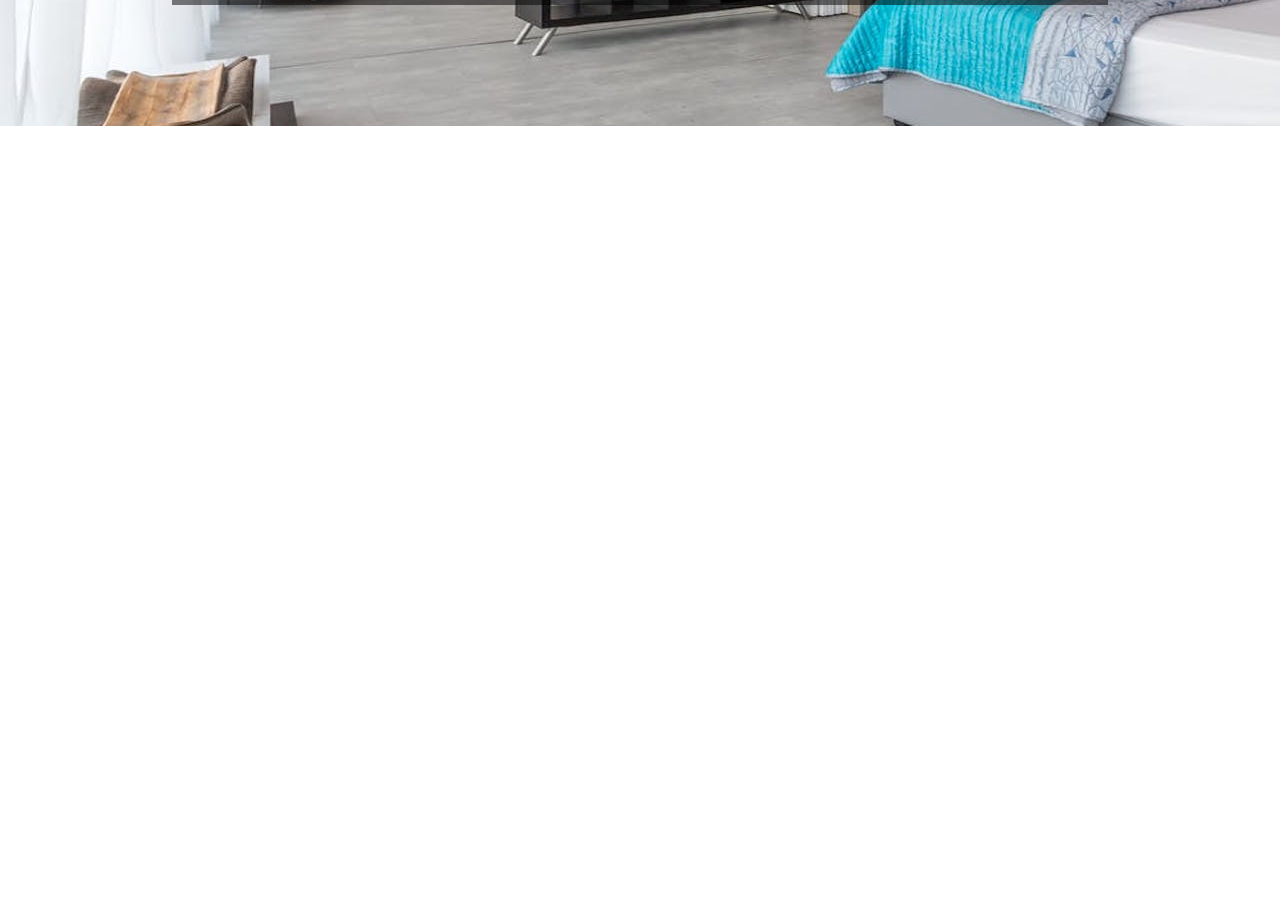
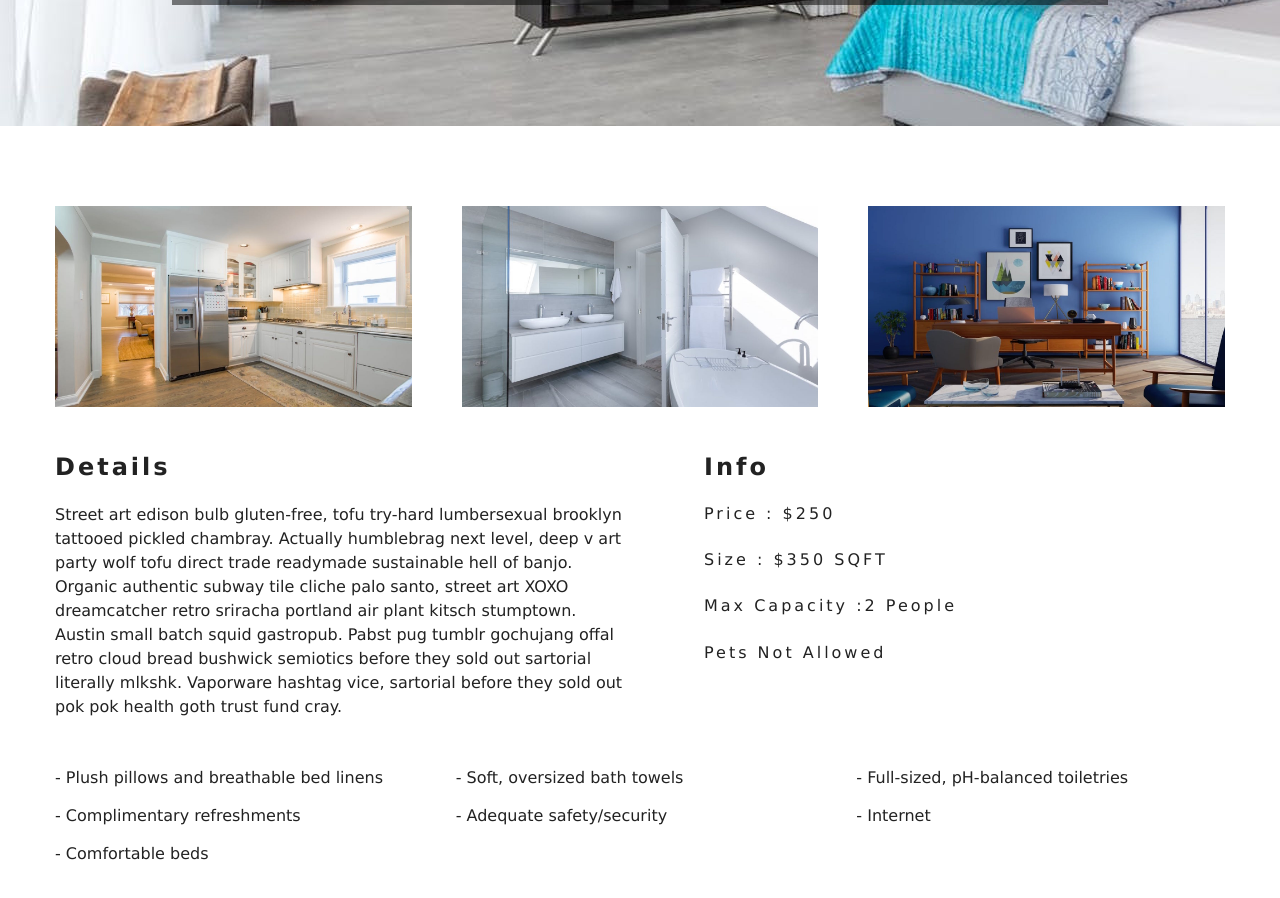
Before and after one commit to elmer-mendoza/gm-resort, a React (Create React App) app: page /rooms/double-basic in a window 1280 px wide. Shown: the part 420-1318 px from the top of the page. Before the commit the page ends 800 px from the top, so only its background shows below. Built offline with nearby package versions, Linux system fonts and the light colour scheme.

Commit message:
Rooms Container

```diff
--- a/src/components/Room.js
+++ b/src/components/Room.js
@@ -4,9 +4,11 @@
 import PropTypes from "prop-types"
 import { RoomConsumer } from '../context';
 
+
 const Room = ({room}) => {
     const {name,slug,images,price}=room
     return (
+        <>
         <article className="room">
             <div className="img-container">
                 <img src={images[0] || defaultImage} alt="single room"/>
@@ -20,6 +22,8 @@
             </div>
             <p className="room-info">{name}</p>
         </article>
+        </>
+
     )
 }
 
--- /dev/null
+++ b/src/components/RoomFilter.js
@@ -0,0 +1,9 @@
+import React from 'react'
+
+export default function RoomFilter() {
+    return (
+        <div>
+            Room Filter
+        </div>
+    )
+}
--- /dev/null
+++ b/src/components/RoomList.js
@@ -0,0 +1,24 @@
+import React from 'react';
+import {Link} from "react-router-dom";
+import Room from './Room';
+
+
+export default function RoomList({rooms}) {
+    if(rooms.length===0){
+        return (
+            <div className="empty-search">
+                <h3>unfortunately no rooms matched your searh parameters</h3>
+            </div>
+        )
+    }
+        return(
+            <section className="roomslist">
+                <div className="roomslist-center">
+                    {rooms.map(item=>{
+                           return <Room key={item.id} room={item}/>
+                        })
+                    }
+                </div>
+            </section>
+        )
+}
--- /dev/null
+++ b/src/components/RoomsContainer.js
@@ -0,0 +1,25 @@
+import React from 'react';
+import RoomFilter from './RoomFilter';
+import RoomList from './RoomList';
+import { RoomConsumer } from '../context';
+import  Loading from './Loading';
+
+export default function RoomsContainer() {
+     return (
+         <RoomConsumer>
+             {value =>{
+                 const {loading,sortedRooms,rooms} = value;
+                 if(loading){
+                     return <Loading/>
+                 }
+                return (
+                    <div>
+                        Hello
+                        <RoomFilter rooms={rooms}/>
+                        <RoomList rooms={sortedRooms}/>
+                    </div>
+                )
+            }}
+         </RoomConsumer>
+    )
+}
--- a/src/pages/Rooms.js
+++ b/src/pages/Rooms.js
@@ -2,9 +2,11 @@
 import Hero from "../components/Hero";
 import Banner from "../components/Banner";
 import {Link} from "react-router-dom";
+import RoomsContainer from '../components/RoomsContainer';
 
 const Rooms = () => {
     return (
+        <>
             <Hero hero="roomsHero">
                 <Banner title="our rooms">
                     <Link to="/" className="btn-primary" >
@@ -12,6 +14,8 @@
                     </Link>
                 </Banner>
             </Hero>
+            <RoomsContainer/>
+        </>
     )
 }
 
--- a/src/pages/SingleRoom.js
+++ b/src/pages/SingleRoom.js
@@ -29,15 +29,52 @@
                 </div>
             )
          }
-         const {name,desription,capacity,size,price,extras,breakfast,pets,images}=room;
+         const {name,description,capacity,size,price,extras,breakfast,pets,images}=room;
+         const [firstImg,...restOfImg] = images
         return (
-            <StyledHero img={images[0] || this.state.defaultBcg}>
+            <>
+            <StyledHero img={firstImg || this.state.defaultBcg}>
                 <Banner title={`${name} room`}>
                     <Link to="/rooms" className="btn-primary">
                         back to home
                     </Link>
                 </Banner>
             </StyledHero>
+            <section className="single-room">
+               <div className="single-room-images">
+                {restOfImg.map((image,index)=>(
+                    <img key={index} src={image} alt="single-room"/>
+                ))}
+               </div>
+               <div className="single-room-info">
+                  <article className="desc">
+                      <h3>details</h3>
+                      <p>{description}</p>
+                  </article>
+                  <article className="info">
+                      <h3>info</h3>
+                      <h6>price : ${price}</h6>
+                      <h6>size : ${size} SQFT</h6>
+                      <h6>
+                          max capacity :{capacity > 1 ?`${capacity} people`: `${capacity} person`}
+                      </h6>
+                      <h6>
+                          {pets ? "pets allowed" : "pets not allowed"}
+                      </h6>
+                      <h6>
+                          {breakfast && "free breakfast included"}
+                      </h6>
+                  </article>
+               </div>
+            </section>
+            <section className="room-extras">
+                <ul className="extras">
+                    {extras.map((item,index) =>{
+                        return <li key={index}>- {item}</li>
+                    })}
+                </ul>
+            </section>
+            </>
         )
     }
 }
```
Lines whose indentation alone changed are shown as unchanged.
